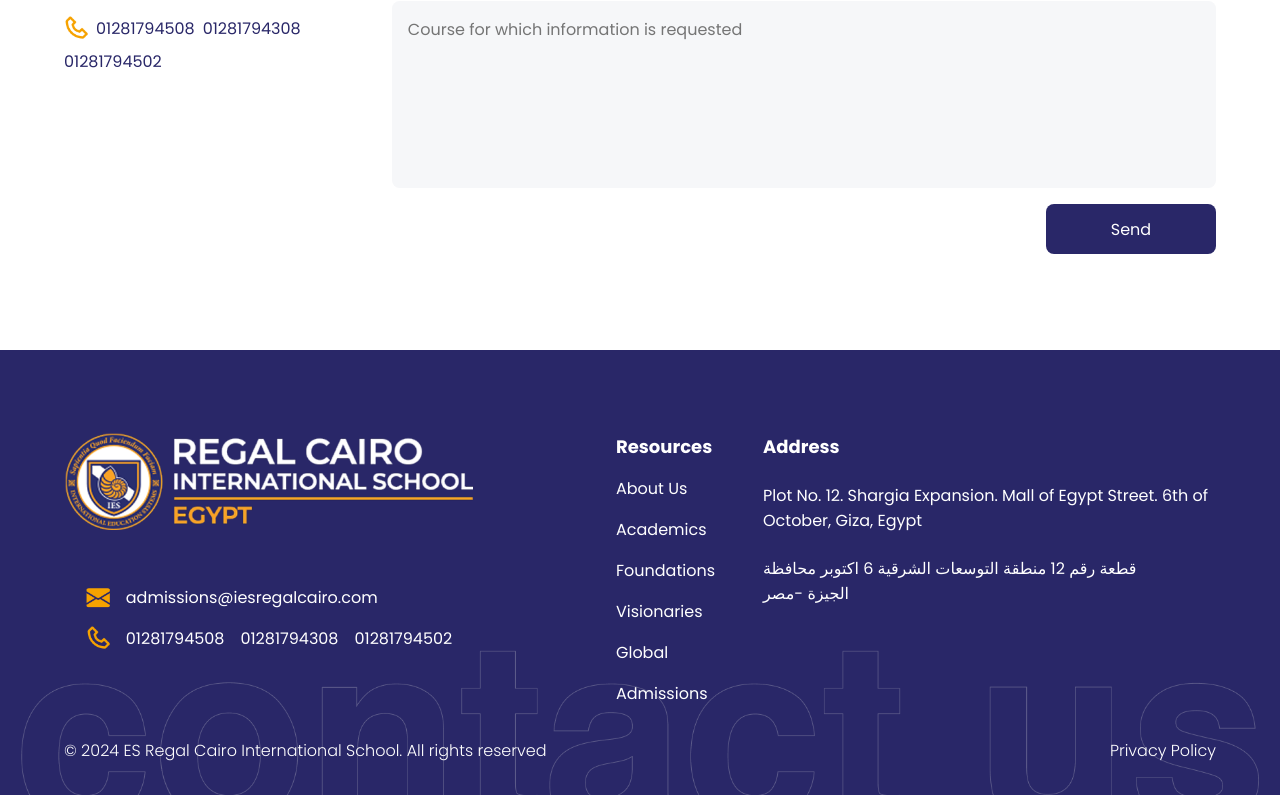
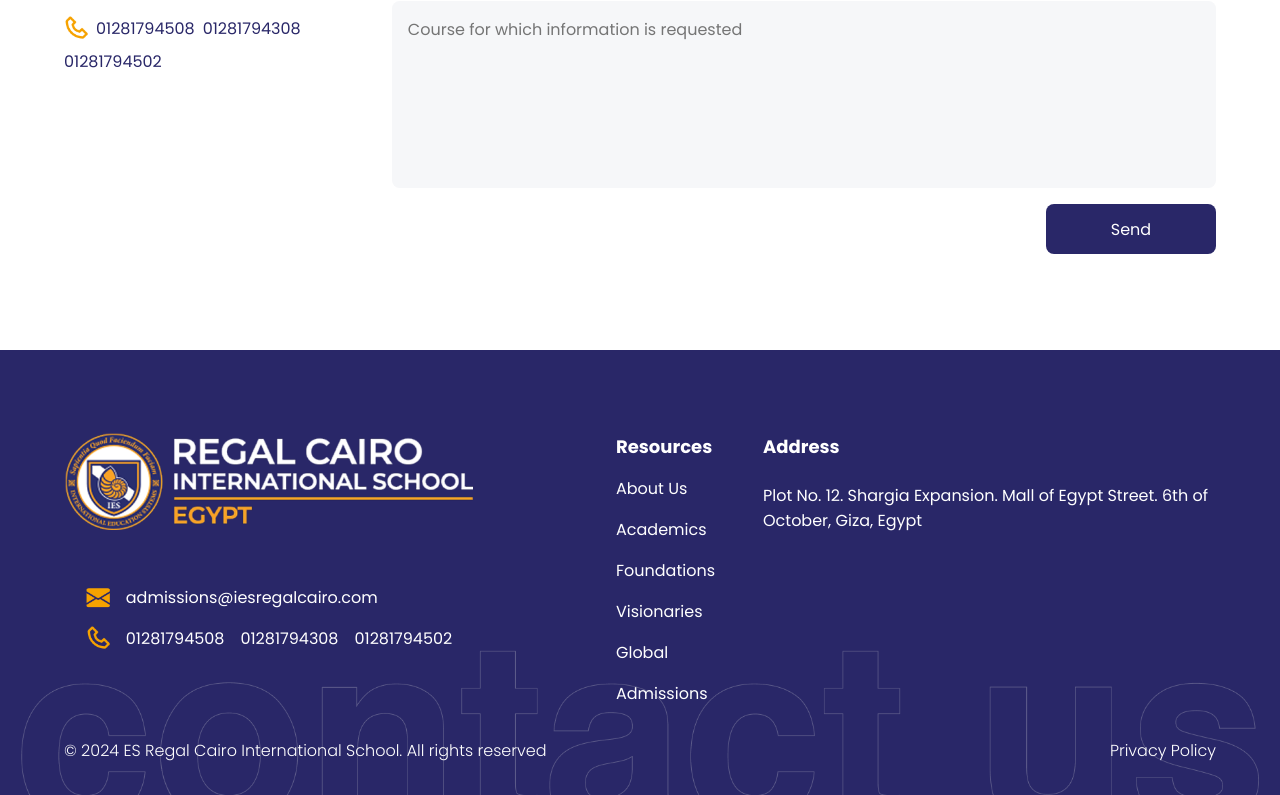
Before and after one commit to MKY-Communications/regal, a React (Vite) app: page / in a window 1280 px wide. Shown: the part 6554-7349 px from the top of the page. Built offline with nearby package versions, Linux system fonts and the light colour scheme.

Commit message:
Updated Regal

```diff
--- a/src/components/ui/Footer/Footer.tsx
+++ b/src/components/ui/Footer/Footer.tsx
@@ -63,9 +63,6 @@ const Footer: React.FC = (): JSX.Element => {
                         <p>
                             Plot No. 12. Shargia Expansion. Mall of Egypt Street. 6th of October, Giza, Egypt
                         </p>
-                        <p>
-                        قطعة رقم 12 منطقة التوسعات الشرقية 6 اكتوبر محافظة الجيزة -مصر
-                        </p>
                     </div>
                 </div>
             </div>
```
Also changed, not shown: src/assets/images/home-page/nurturing-curiosity.jpeg.
